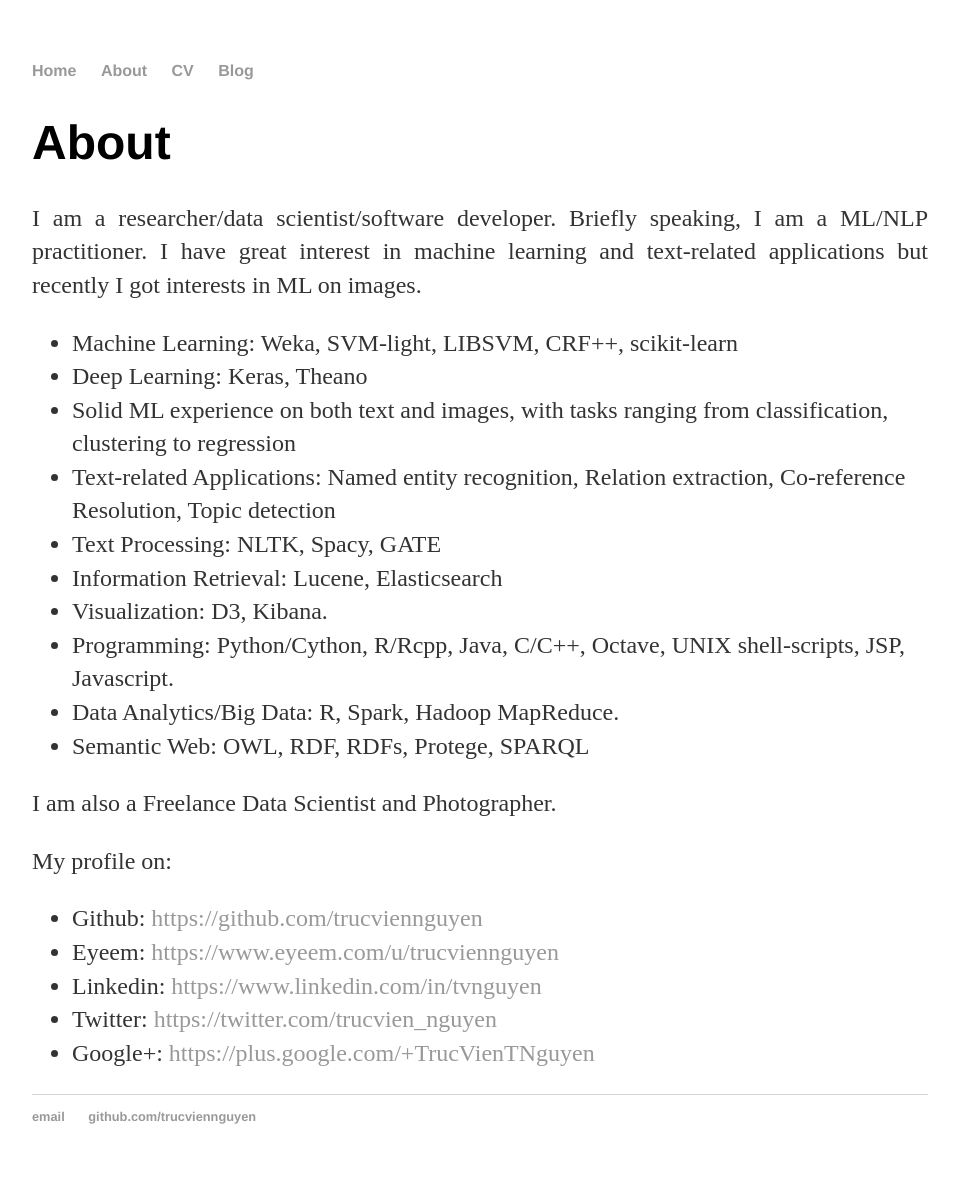
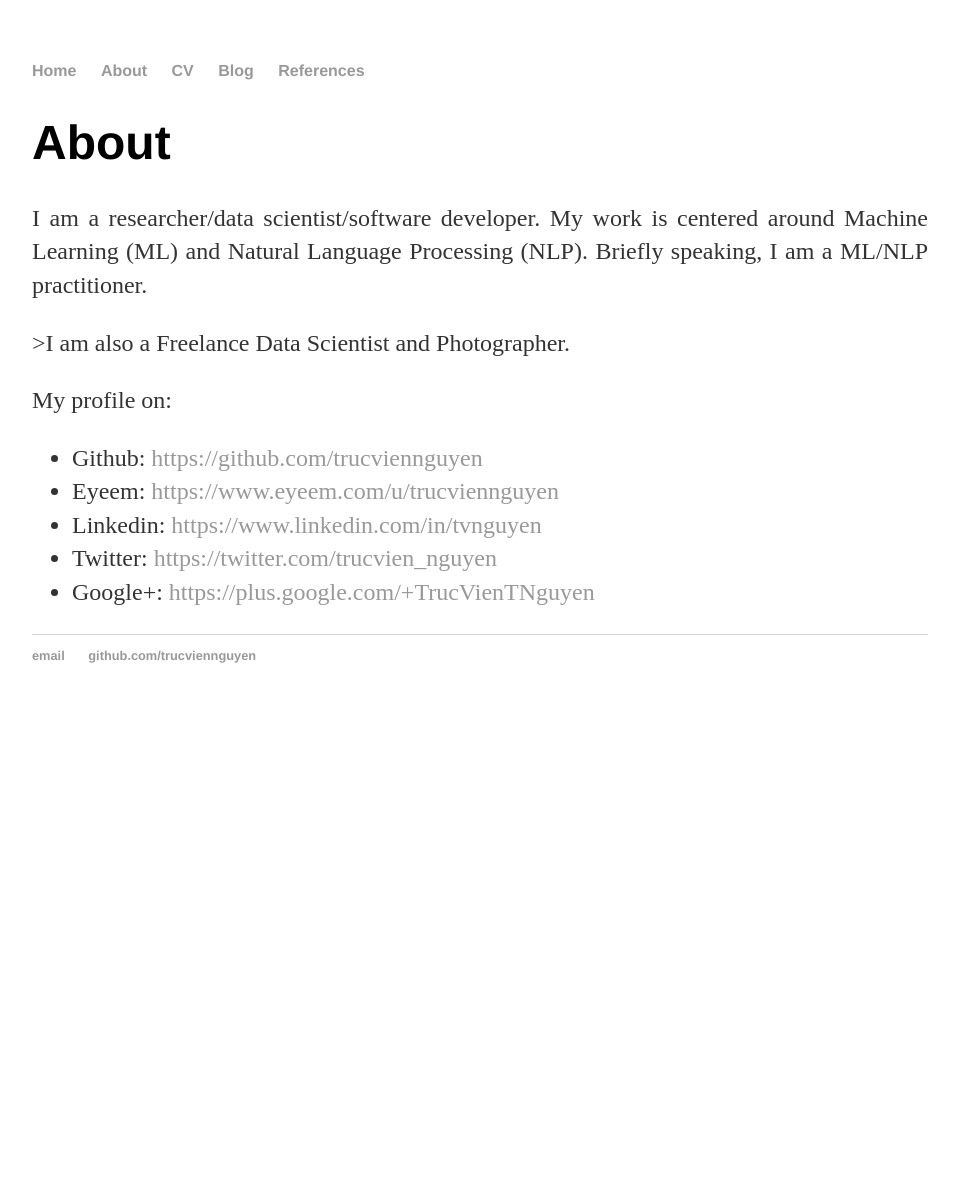
Before and after one commit to trucviennguyen/trucviennguyen.github.io, a Jekyll site: the page built from about/index.html, in a window 1280 px wide. Shown: the whole page, without its empty margins (160-1119 px from the left). Built offline with Jekyll 4.4.1, drawn with Linux system fonts in a browser that asks for light colours; after the commit the page ends 900 px from its top, so only the background shows below that.

Commit message:
Updating all.

```diff
--- a/_layouts/default.html
+++ b/_layouts/default.html
@@ -24,6 +24,7 @@
 <li><a href="/about">About</a></li>
 <li><a href="/cv">CV</a></li>
 <li><a href="/blog">Blog</a></li>
+<li><a href="/blog">References</a></li>
 </ul>
     </nav>
 <div class="container">
--- a/about/index.html
+++ b/about/index.html
@@ -5,8 +5,8 @@ title: About Vien Nguyen
 
 		<div class="about">
 			<h1>About</h1>
-			<p align = "justify">I am a researcher/data scientist/software developer. Briefly speaking, I am a ML/NLP practitioner. I have great interest in machine learning and text-related applications but recently I got interests in ML on images.
-
+			<p align = "justify">I am a researcher/data scientist/software developer. My work is centered around Machine Learning (ML) and Natural Language Processing (NLP). Briefly speaking, I am a ML/NLP practitioner.
+			<!--
 			<ul class="contacts">
 				<li>Machine Learning: Weka, SVM-light, LIBSVM, CRF++, scikit-learn</li>
 				<li>Deep Learning: Keras, Theano</li>
@@ -19,9 +19,11 @@ title: About Vien Nguyen
 				<li>Data Analytics/Big Data: R, Spark, Hadoop MapReduce.</li>
 				<li>Semantic Web: OWL, RDF, RDFs, Protege, SPARQL</li>
 				</ul>
+			-->
+			</p>
 
-			<p>I am also a Freelance Data Scientist and Photographer.</p>
-			<p>My profile on:</p>
+			<p align = "justify">>I am also a Freelance Data Scientist and Photographer.</p>
+			<p align = "justify">My profile on:</p>
 
 			<ul class="contacts">
 				<li>Github: <a href="https://github.com/trucviennguyen">https://github.com/trucviennguyen</a></li>
```
Also changed, not shown: _posts/2016-07-31-Vien-Nguyen-HCM-Roaming-notes.md (added, +27 -0 lines), references/index.html (added, +42 -0 lines), README.md, 1 other file.
